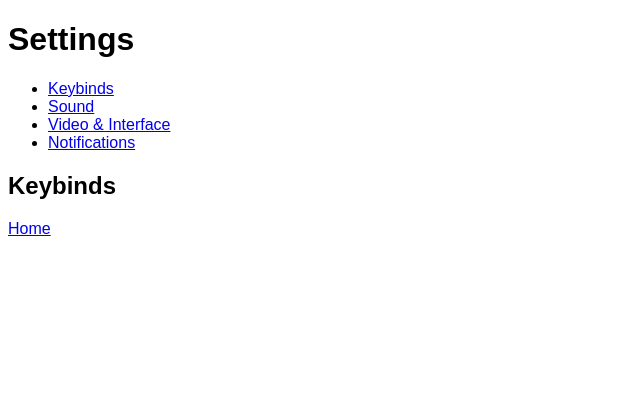
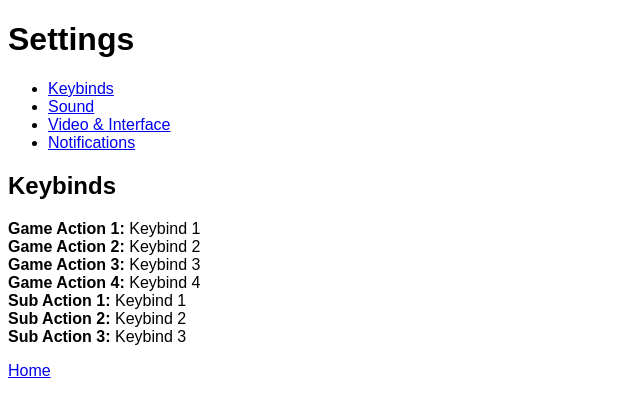
Before and after one commit to ClaraY05/cs35l-project-minesweeper, a React (Vite) app in the folder frontend/: page /settings/keybinds in a window 1280 px wide. Shown: the top 414 px of the page, without its empty margins (0-640 px from the left). Built offline with nearby package versions, Linux system fonts and the light colour scheme.

Commit message:
Added Keybind component to Keybinds Section Created AddKey in components folder and added components to Keybinds page in settings.

```diff
--- a/frontend/src/pages/Settings/Keybinds.tsx
+++ b/frontend/src/pages/Settings/Keybinds.tsx
@@ -1,5 +1,22 @@
+import KeybindSetter from "./components/AddKey";
+
 const Keybinds = () => {
-    return <h2>Keybinds</h2>
+    return (
+        <div>
+            <h2>Keybinds</h2>
+            <div>
+                <KeybindSetter defaultAction="Game Action 1" defaultKey="Keybind 1" thisClassName="Game"/>
+                <KeybindSetter defaultAction="Game Action 2" defaultKey="Keybind 2" thisClassName="Game"/>
+                <KeybindSetter defaultAction="Game Action 3" defaultKey="Keybind 3" thisClassName="Game"/>
+                <KeybindSetter defaultAction="Game Action 4" defaultKey="Keybind 4" thisClassName="Game"/>
+            </div>
+            <div>
+                <KeybindSetter defaultAction="Sub Action 1" defaultKey="Keybind 1" thisClassName="Sub"/>
+                <KeybindSetter defaultAction="Sub Action 2" defaultKey="Keybind 2" thisClassName="Sub"/>
+                <KeybindSetter defaultAction="Sub Action 3" defaultKey="Keybind 3" thisClassName="Sub"/>
+            </div>
+        </div>
+    )
 }
 
 export default Keybinds;
--- /dev/null
+++ b/frontend/src/pages/Settings/components/AddKey.tsx
@@ -0,0 +1,58 @@
+import { useState } from "react";
+
+interface Keybind {
+  action: string;
+  key:string;
+}
+
+interface KeybindSetterProp {
+    defaultAction: string;
+    defaultKey: string;
+    thisClassName?: string;
+}
+
+const KeybindSetter: React.FC<KeybindSetterProp> = ({ defaultAction, defaultKey, thisClassName}) => {
+    // set state vars
+    const [keybind, setKeybind] = useState<Keybind>({
+        action: defaultAction,
+        key: defaultKey,
+    });
+    const [listening, setListening] = useState(false);
+    const [hover, setHover] = useState(false);
+
+    const normalizeKey = (key: string) => {
+        if (key === " ") return "Space";
+        if (key === "Escape") return "Esc";
+        return key;
+      };
+
+    const handleKeyDown = (pressedKey: React.KeyboardEvent<HTMLDivElement>) => {
+        if (!listening){return;}
+        pressedKey.preventDefault();
+
+        setKeybind(prev => ({action: keybind.action, key: pressedKey.key}));
+        setListening(false);
+    };
+
+    return (
+        <div
+        tabIndex={0} // needed to focus the div
+        onKeyDown={handleKeyDown}
+        className={thisClassName}
+        >
+        <strong>{keybind.action}: </strong>
+
+        <span
+            onClick={() => setListening(true)}
+            onMouseEnter={() => setHover(true)}  // update hover state
+            onMouseLeave={() => setHover(false)} // update hover state
+            style={{
+                color: hover ? "blue" : "black",
+              }}>
+            {listening ? "Press a key..." : normalizeKey(keybind.key)}
+        </span>
+        </div>
+    );
+};
+
+export default KeybindSetter;
```
